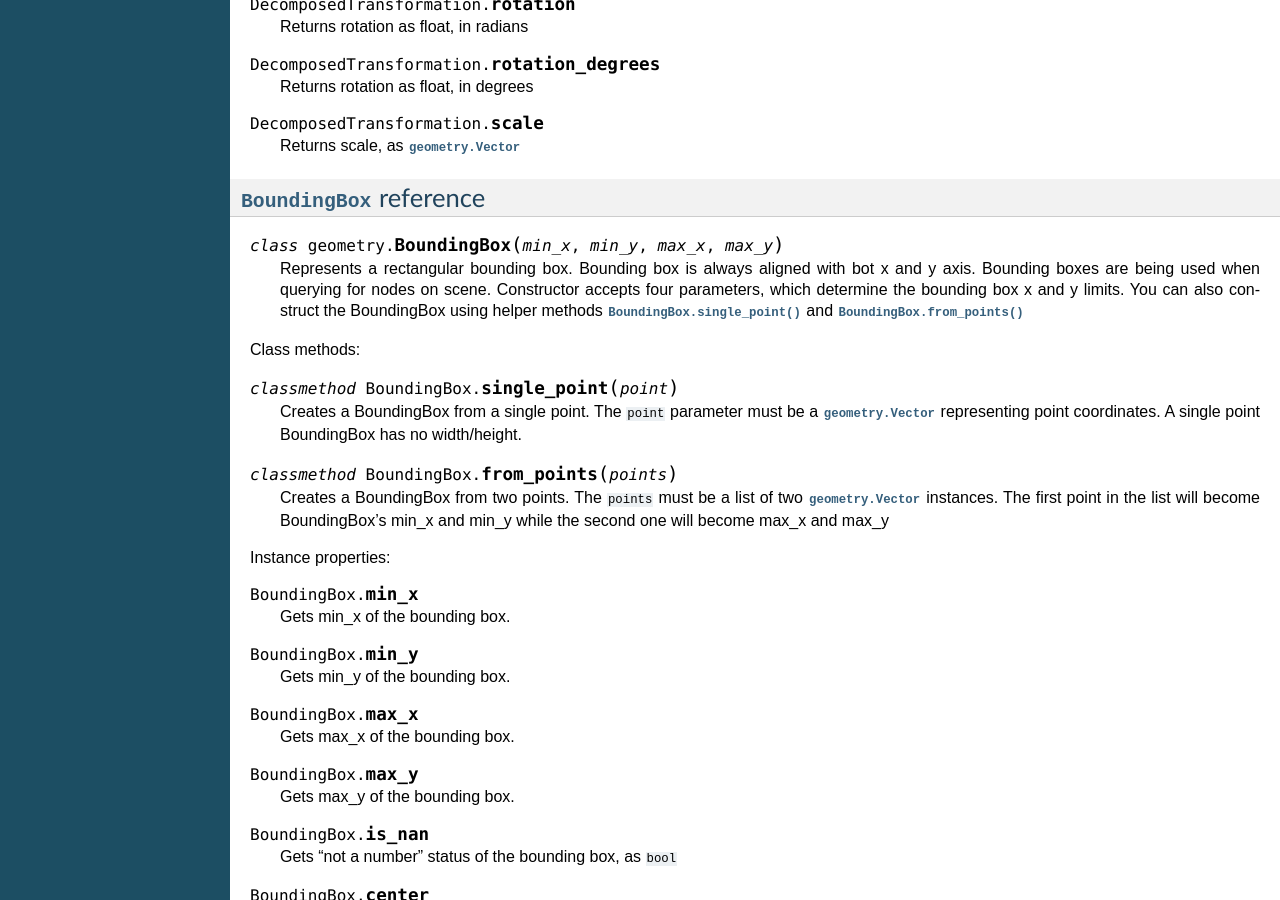
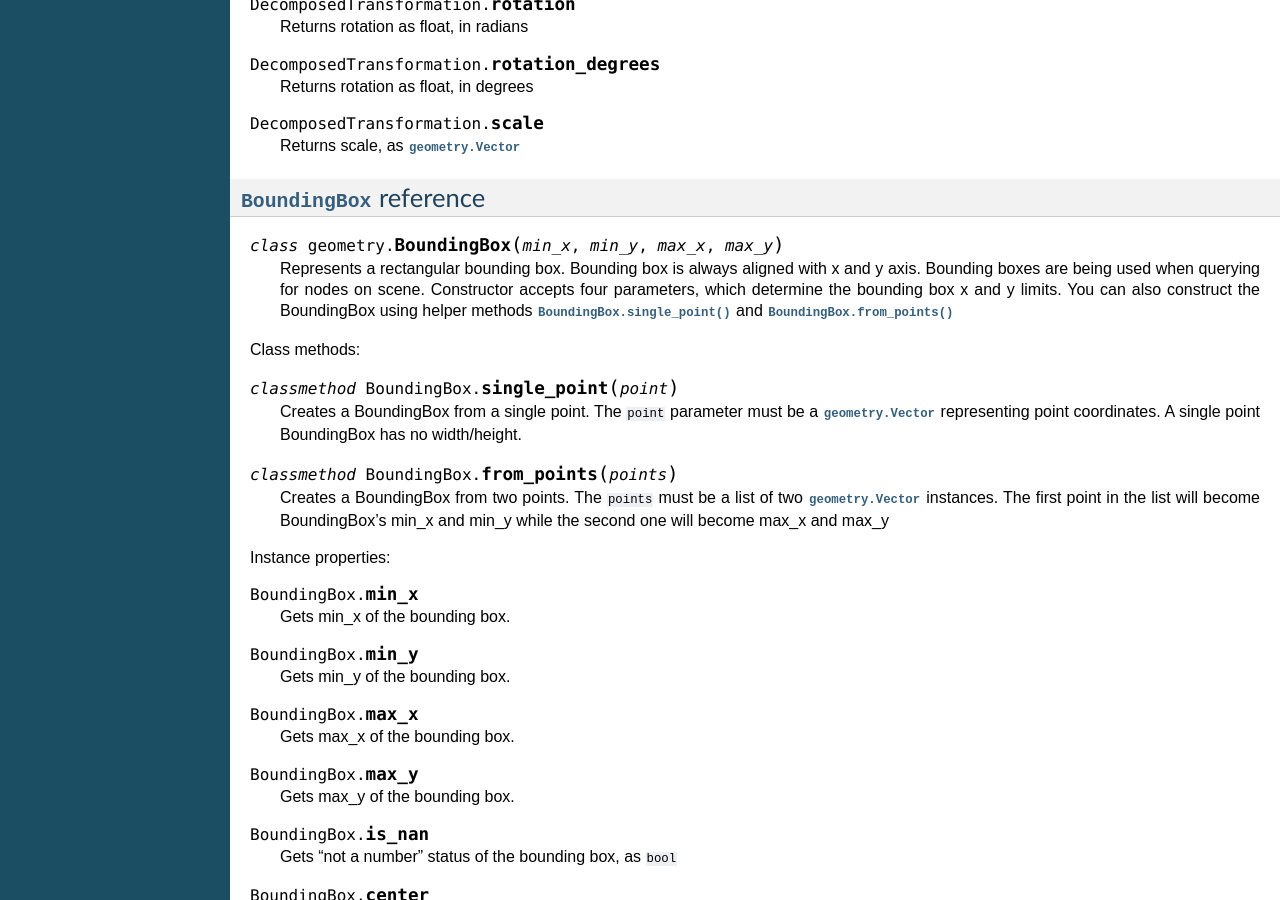
Before and after one commit to kaaengine/kaa, a Sphinx documentation site: the page built from docs/reference/geometry.rst, in a window 1280 px wide and 900 px high, scrolled down 6281 px. Built offline with Sphinx 7.4.7, drawn with Linux system fonts in a browser that asks for light colours.

Commit message:
minor documetation typos fixed

```diff
--- a/docs/reference/engine.rst
+++ b/docs/reference/engine.rst
@@ -849,7 +849,7 @@ Instance methods:
 .. method:: Camera.unproject_position(position)
 
 Takes a position (`geometry.Vector`), applies all camera transformations (position, scale, rotation) to that position
-and returns the result. Usfule when you want to convert position in the screen frame reference (as returned by
+and returns the result. Useful when you want to convert position in the screen frame reference (as returned by
 MouseEventButton.position) or when you have applied some transformations to the camera and want to know the actual
 position of given point (e.g. mouse position)
 
--- a/docs/reference/geometry.rst
+++ b/docs/reference/geometry.rst
@@ -425,7 +425,7 @@ Instance properties:
 
 .. class:: BoundingBox(min_x, min_y, max_x, max_y)
 
-    Represents a rectangular bounding box. Bounding box is always aligned with bot x and y axis. Bounding boxes
+    Represents a rectangular bounding box. Bounding box is always aligned with x and y axis. Bounding boxes
     are being used when querying for nodes on scene. Constructor accepts four parameters, which determine the
     bounding box x and y limits. You can also construct the BoundingBox using helper methods
     :meth:`BoundingBox.single_point` and :meth:`BoundingBox.from_points`
```
